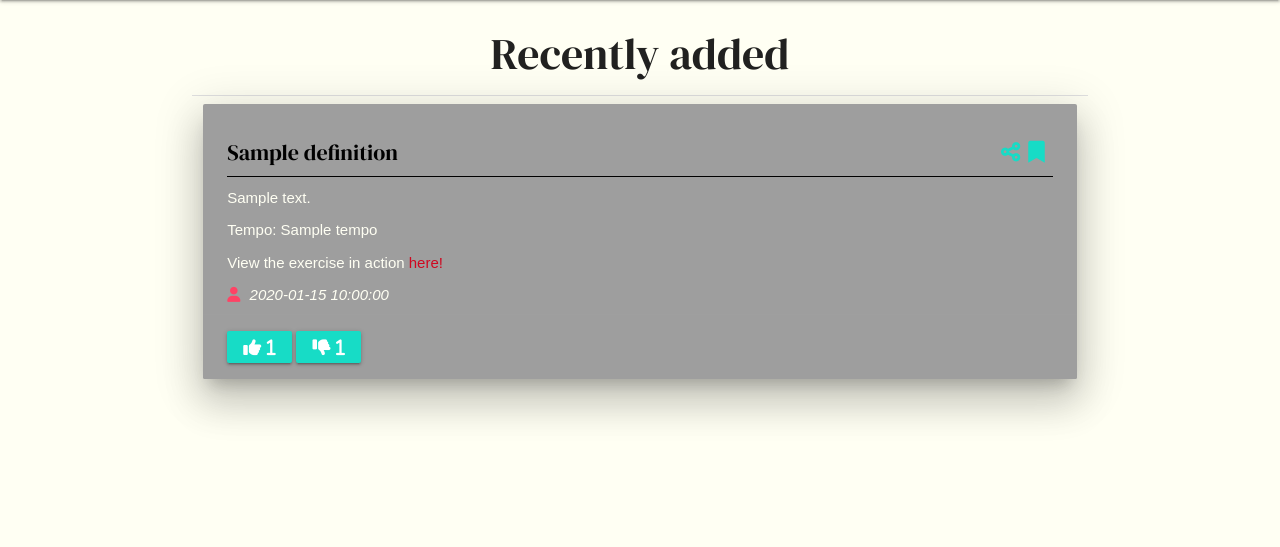
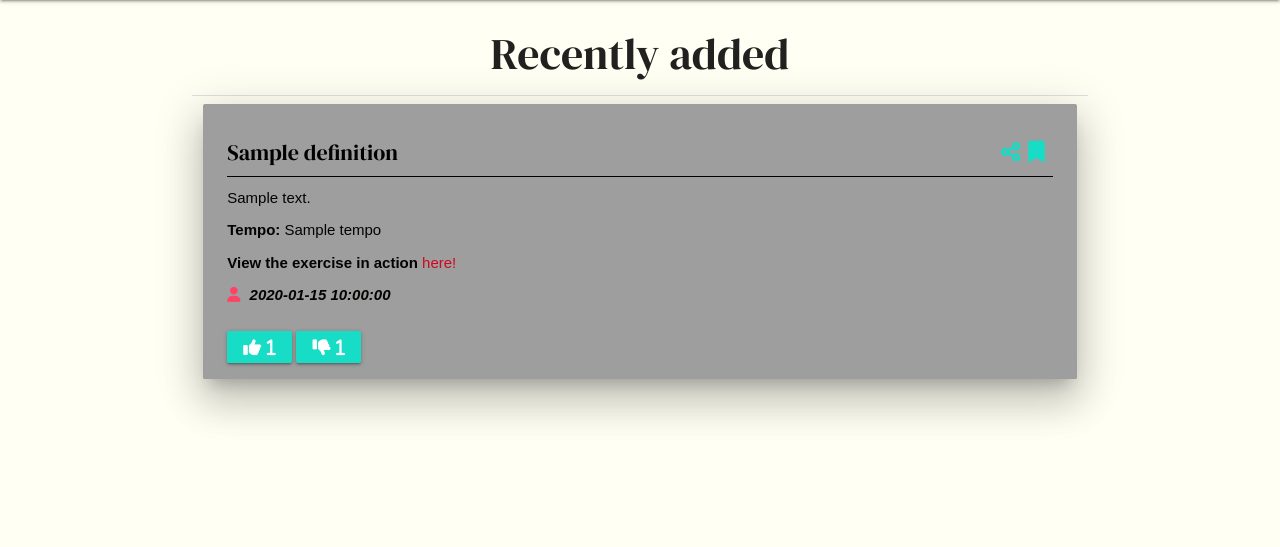
Before and after one commit to KSheeds1/Gym-Rat-Dictionaries, a Flask app: page /search in a window 1280 px wide. Shown: the part 64-611 px from the top of the page. Run offline with Flask 2, Linux system fonts and the light colour scheme; a database or web service that is not in the repository returns one stand-in record (values such as "Sample title"); some libraries are stand-ins or nearby versions.

Commit message:
Make some style changes to the definition card panels.

```diff
--- a/static/css/style.css
+++ b/static/css/style.css
@@ -286,7 +286,7 @@ a:not(.btn):not(.btn-large):not(.btn-small):not(.btn-large):not(.btn-floating):h
 }
 
 .card .card-content p {
-    color: #fffff3;
+    color: #030301;
     margin: 10px 0 5px 0;
 }
 
@@ -411,17 +411,18 @@ a:not(.btn):not(.btn-large):not(.btn-small):not(.btn-large):not(.btn-floating):h
     left: 1rem;
 }
 
+/*---------------------- Definition card panel image url:*/
 a.image_url {
     color: #cf0820;
     font-family: "Raleway", sans-serif;
 }
 
+a.image_url:visited {
+    color: #CC0018;
+}
+
 a.image_url:hover {
     color: #fffff3;
-}
-
-a.image_url:visited {
-    color: #0f554d;
 }
 
 /*---------------------- Search bar*/
--- a/templates/category_pg.html
+++ b/templates/category_pg.html
@@ -28,12 +28,12 @@
                                 </strong>
                                 <div class="divider black"></div>
                                 <p class="defintion">{{ definition.exercise_description}}</p>
-                                <p class="tempo">Tempo: {{ definition.tempo }}</p>
+                                <p class="tempo"><b>Tempo:</b> {{ definition.tempo }}</p>
                                 {% if definition.imge_url %}
-                                    <p>View the exercise in action<a href="{{ definition.imge_url }}" target="_blank"
+                                    <p><b>View the exercise in action</b><a href="{{ definition.imge_url }}" target="_blank"
                                         rel="noopener" title="Url for image or video of the exercise" class="image_url"> here!</a></p>
                                 {% endif %}
-                                <p class="created_by"><i class="fas fa-user"></i><em> {{ definition.created_by }}</em></p>
+                                <p class="created_by"><i class="fas fa-user"></i><em><b> {{ definition.created_by }}</b></em></p>
                             </div>
                             <div class="card-action">
                                 <a href="{{ url_for('upvote', definition_id=definition._id) }}" class="add btn-small tooltipped"
--- a/templates/definitions.html
+++ b/templates/definitions.html
@@ -23,12 +23,12 @@
                             <strong class="card-title">{{ definition.exercise_name }}</strong>
                             <div class="divider black"></div>
                             <p class="defintion">{{ definition.exercise_description }}</p>
-                            <p class="tempo">Tempo: {{ definition.tempo }}</p>
+                            <p class="tempo"><b>Tempo:</b> {{ definition.tempo }}</p>
                             {% if definition.imge_url %}
-                                <p>View the exercise in action<a href="{{ definition.imge_url }}" target="_blank"
+                                <p><b>View the exercise in action</b><a href="{{ definition.imge_url }}" target="_blank"
                                     rel="noopener" title="Url for image or video of the exercise" class="image_url"> here!</a></p>
                             {% endif %}
-                            <p class="created_by"><i class="fas fa-user"></i><em> {{ definition.created_by }}</em></p>
+                            <p class="created_by"><i class="fas fa-user"></i><em><b> {{ definition.created_by }}</b></em></p>
                         </div>
                         <div class="card-action">
                             <a href="{{ url_for('upvote', definition_id=definition._id) }}" class="add btn-small tooltipped"
```
